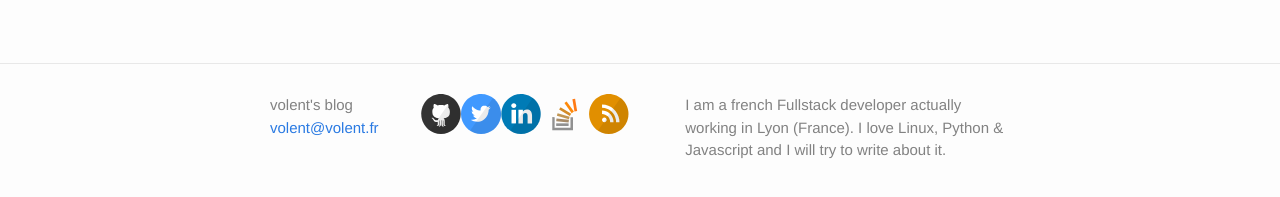
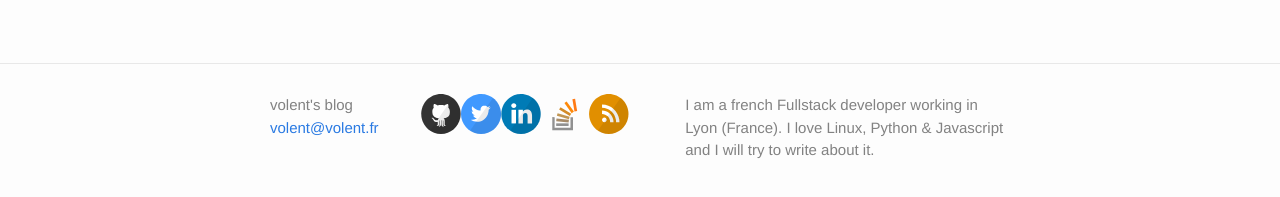
Before and after one commit to volnt/volnt.github.io, a Jekyll site: the page built from index.html, in a window 1280 px wide. Shown: the part 644-841 px from the top of the page. Built offline with Jekyll 4.4.1, drawn with Linux system fonts in a browser that asks for light colours.

Commit message:
Update _config.yml

```diff
--- a/_config.yml
+++ b/_config.yml
@@ -2,7 +2,7 @@
 title: "volent's blog"
 email: "volent@volent.fr"
 description: >
-  I am a french Fullstack developer actually working in Lyon (France).
+  I am a french Fullstack developer working in Lyon (France).
   I love Linux, Python & Javascript and I will try to write about it.
 baseurl: ""
 url: "http://blog.volent.fr"
```
